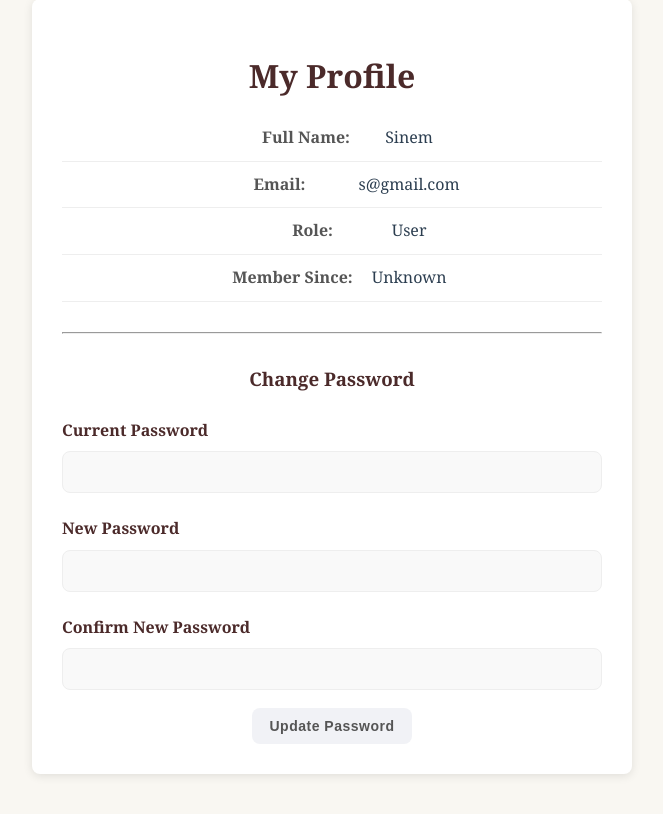
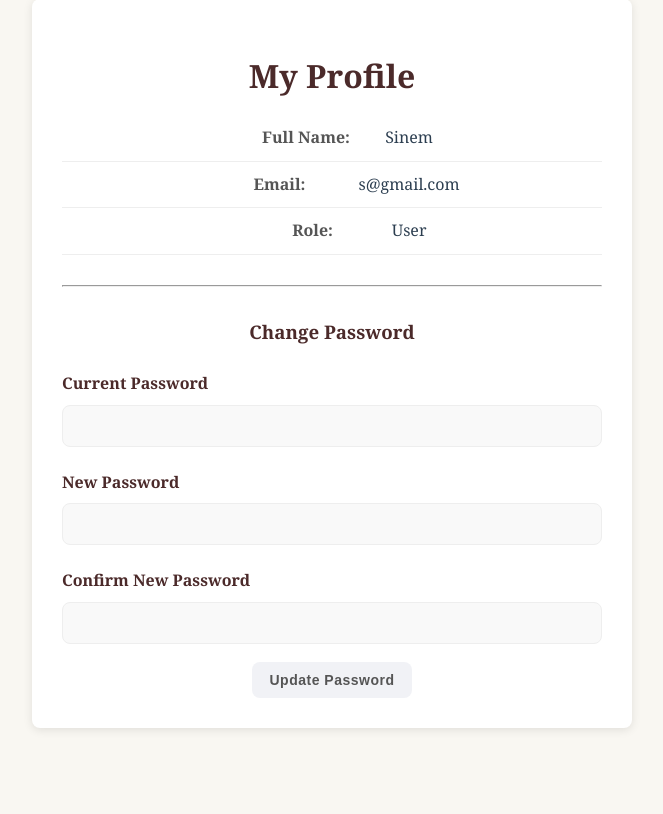
Before and after one commit to sinemsrcck/library_project, a PHP site: page /profile.php in a window 1280 px wide. Shown: the part 134-948 px from the top of the page, without its empty margins (308-971 px from the left). After the commit the page ends 864 px from the top, so only its background shows below. Run offline with PHP 8.4, Linux system fonts and the light colour scheme; a user stored in the database is signed in; data comes from the database, SQL or seed files in the repository; data that the repository does not hold is empty.

Commit message:
Update profile.php

```diff
--- a/profile.php
+++ b/profile.php
@@ -127,8 +127,7 @@ $is_admin = ($user['role'] === 'admin');
             <p><strong>Full Name:</strong> <?= htmlspecialchars($user['fullname']) ?></p>
             <p><strong>Email:</strong> <?= htmlspecialchars($user['email']) ?></p>
             <p><strong>Role:</strong> <?= ucfirst($user['role']) ?></p>
-            <p><strong>Member Since:</strong>
-                <?= $user['created_at'] ? date("d M Y, H:i", strtotime($user['created_at'])) : "Unknown" ?></p>
+
         </div>
 
         <hr style="margin: 30px 0;">
```
